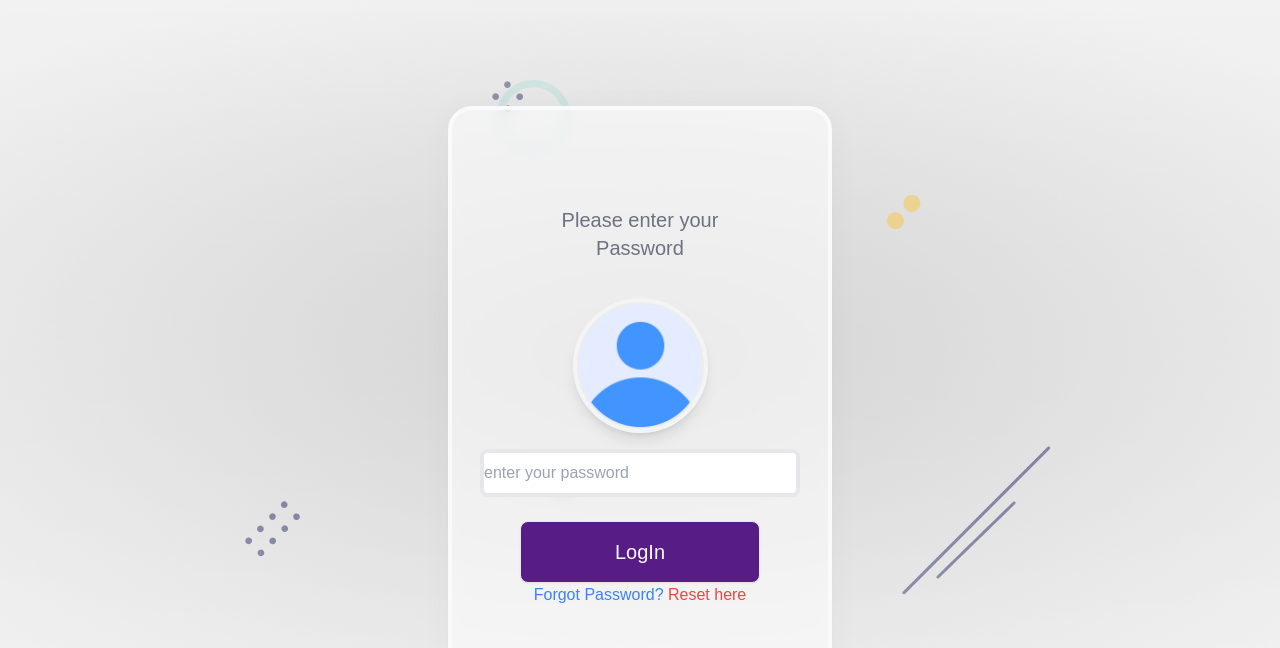
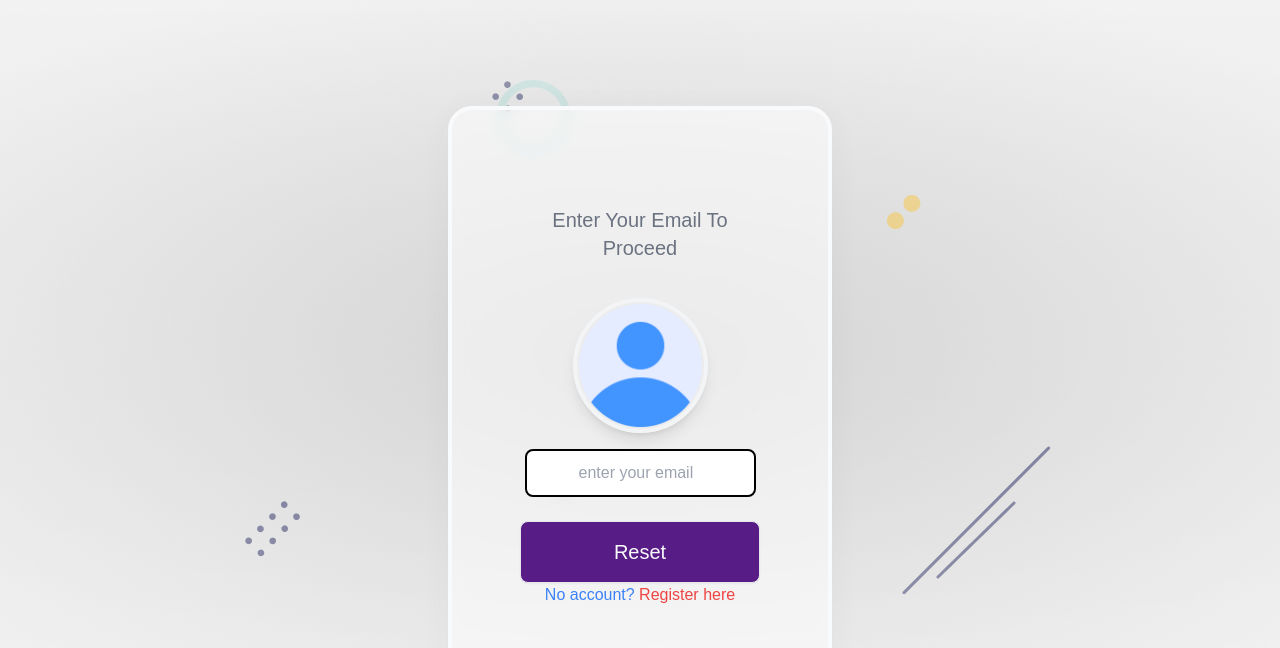
Before and after one commit to Domains18/JumbaLink, a React (Vite) app in the folder client/: page /recovery in a window 1280 px wide. Shown: the top 648 px of the page. Built offline with nearby package versions, Linux system fonts and the light colour scheme.

Commit message:
recover ui

```diff
--- a/client/src/pages/Recovery.js
+++ b/client/src/pages/Recovery.js
@@ -22,7 +22,7 @@ const Password = () => {
         <div className={styles.glass}>
           <div className="title flex flex-col items-center">
             <span className="py-4 text-xl w-2/3 text-center text-gray-500">
-              Please enter your Password
+              Enter Your Email To Proceed
             </span>
           </div>
           <form className="py-1" onSubmit={formik.handleSubmit}>
@@ -30,11 +30,11 @@ const Password = () => {
               <img src={avatar} className={styles.profileImage} alt="avatar" />
             </div>
             <div className="text-box flex flex-col items-center gap-6">
-              <input {...formik.getFieldProps('Password')} type="password" placeholder='enter your password' className='border-4 py-2 rounded-lg  w-full' />
-              <button type='submit' className={styles.btn}>LogIn</button>
+              <input {...formik.getFieldProps('Password')} type="text" placeholder='enter your email' className={styles.input} />
+              <button type='submit' className={styles.btn}>Reset</button>
             </div>
             <div className="text-center py-">
-              <span className='text-blue-500'>Forgot Password? <Link to="/reset" className='text-red-500'> Reset here</Link> </span>
+              <span className='text-blue-500'>No account? <Link to="/reset" className='text-red-500'> Register here</Link> </span>
             </div>
           </form>
         </div>
--- a/client/src/styles/Username.module.css
+++ b/client/src/styles/Username.module.css
@@ -28,3 +28,16 @@
 input[type='file']{
     display: none;
 }
+.input{
+    padding: 10px;
+    border-radius: 8px;
+    border: 2px solid;
+}
+.input::placeholder{
+    padding-left: 42px;
+}
+.input:hover{
+    padding: 15px;
+    border: 2px solid red;
+    transition: 0.5s ease-out;
+}
```
